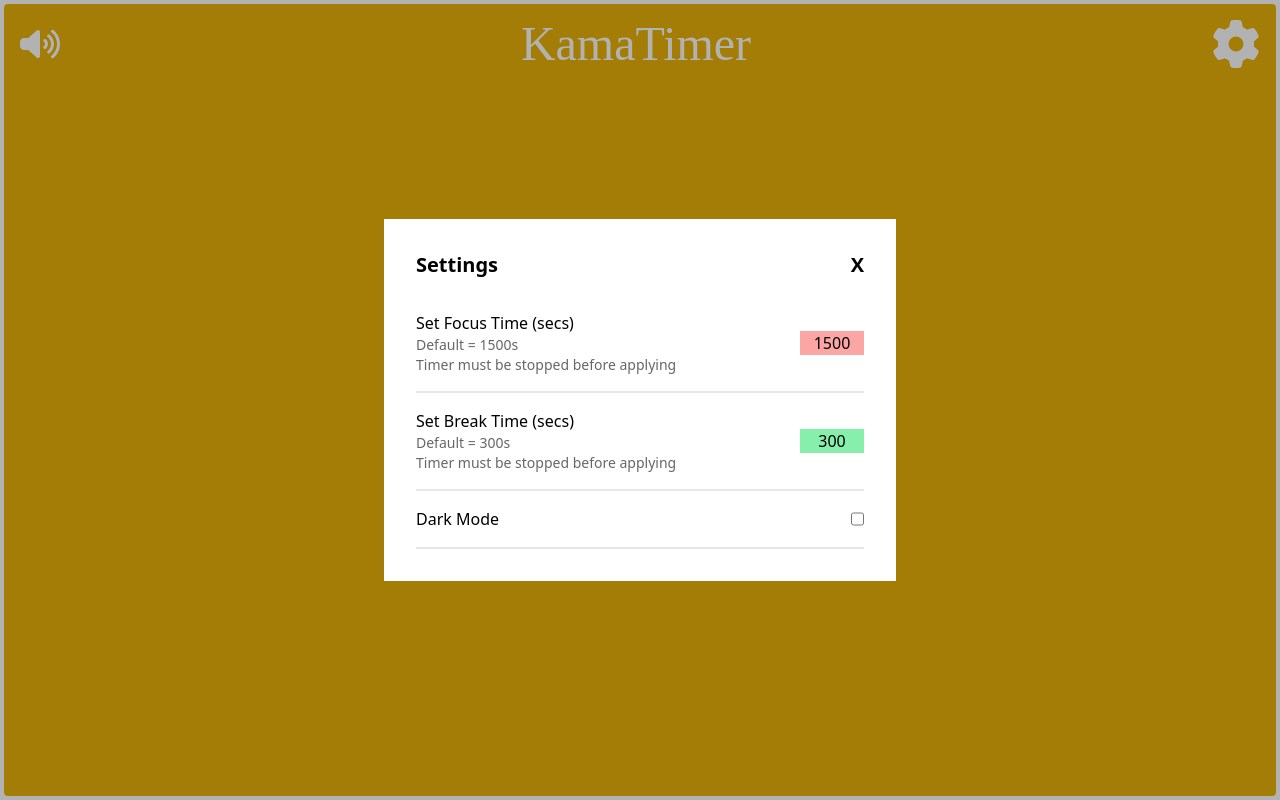
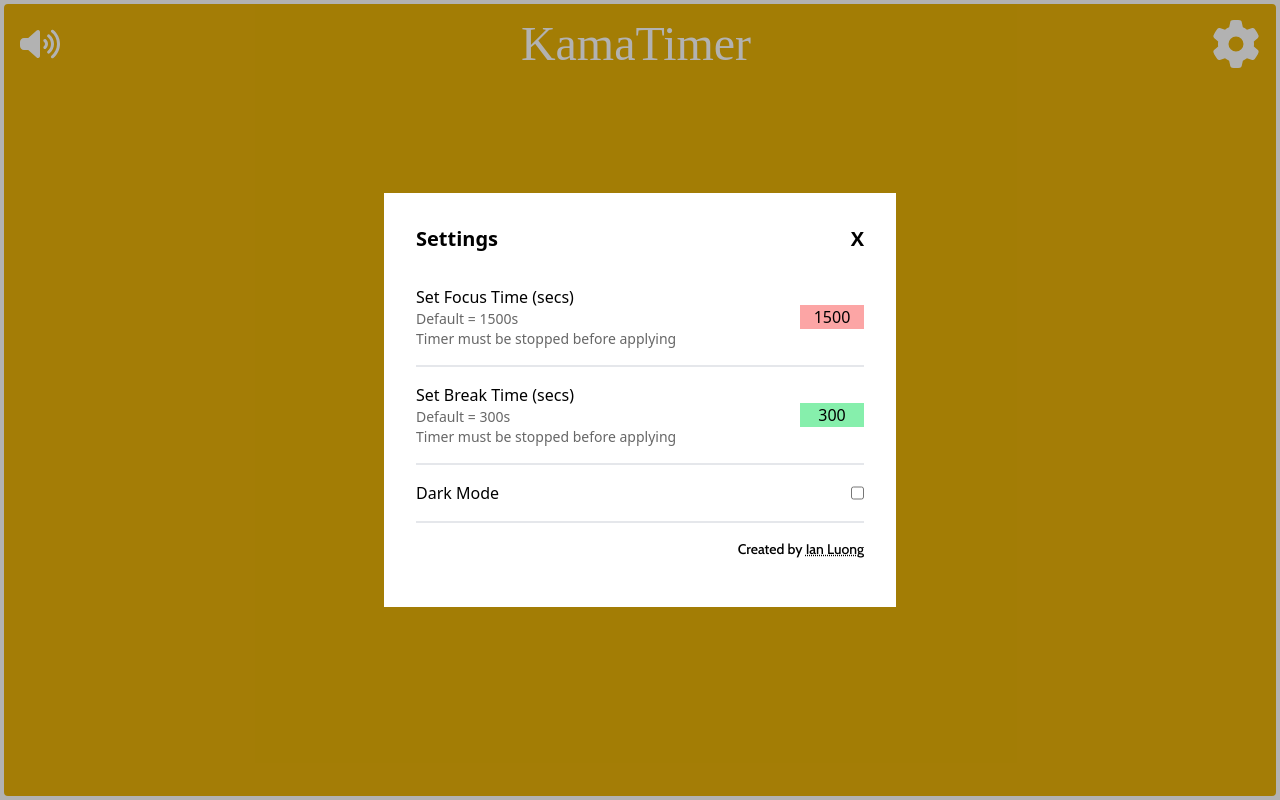
Before and after one commit to IanLuong/kamatimer, a React (Create React App) app: page / in a window 1280 px wide. Both pictures are taken after a click on the button 1235 px from the left and 44 px from the top of the page. Built offline with nearby package versions, Linux system fonts and the light colour scheme; no server answers; the HTML template or start-up script is replaced by a standard one; a web font is replaced by a local one.

Commit message:
Add author text and disable timer change on active

```diff
--- a/src/App.tsx
+++ b/src/App.tsx
@@ -136,7 +136,9 @@ function App() {
         />
         <div className="m-auto">
           <div className="w-full h-3/4 flex flex-col justify-center gap-8 items-center text-center font-cabin">
-            <h1 className="text-5xl font-bold text-white dark:text-inherit">{message}</h1>
+            <h1 className="text-5xl font-bold text-white dark:text-inherit">
+              {message}
+            </h1>
             <h1 className="text-8xl font-bold text-white dark:text-inherit">
               {getTimeString(timeRemaining)}
             </h1>
@@ -192,7 +194,8 @@ function App() {
               </p>
             </div>
             <input
-              className="bg-red-300 w-16 text-center h-6 self-center dark:text-black"
+              disabled={isTimeRunning}
+              className="bg-red-300 w-16 text-center h-6 self-center dark:text-black disabled:bg-slate-100 disabled:text-slate-500"
               type="text"
               name="activeTimer"
               value={settings.activeTimer}
@@ -210,7 +213,8 @@ function App() {
               </p>
             </div>
             <input
-              className="bg-green-300 w-16 text-center h-6 self-center dark:text-black"
+              disabled={isTimeRunning}
+              className="bg-green-300 w-16 text-center h-6 self-center dark:text-black disabled:bg-slate-100 disabled:text-slate-500"
               type="text"
               name="breakTimer"
               value={settings.breakTimer}
@@ -226,6 +230,9 @@ function App() {
               onChange={handleChange}
             />
           </div>
+          <div className="flex flex-col text-right justify-end py-4">
+            <p className="font-cabin text-sm">Created by <a href="https://ianluong.github.io" target="_blank" className="underline decoration-dotted" rel="noreferrer">Ian Luong</a></p>
+          </div>
         </SettingsPopup>
       </div>
     </div>
```
